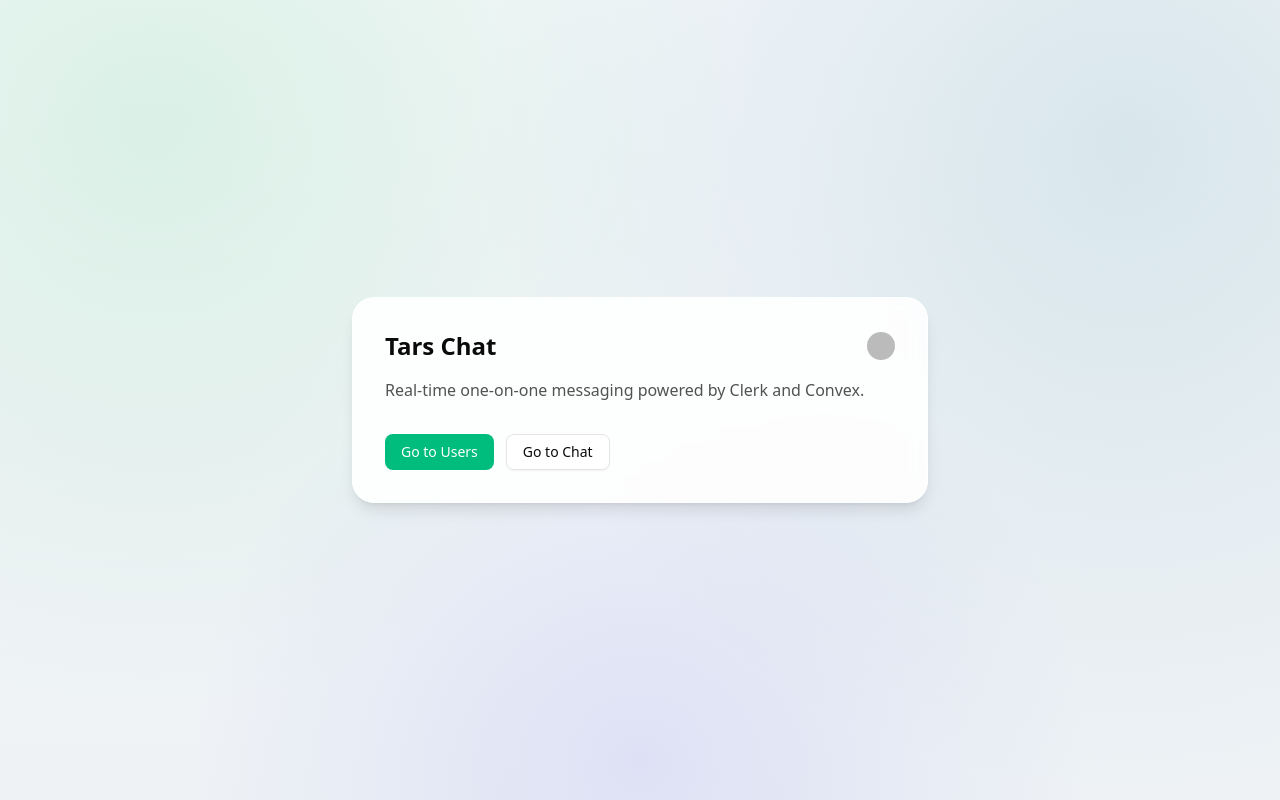
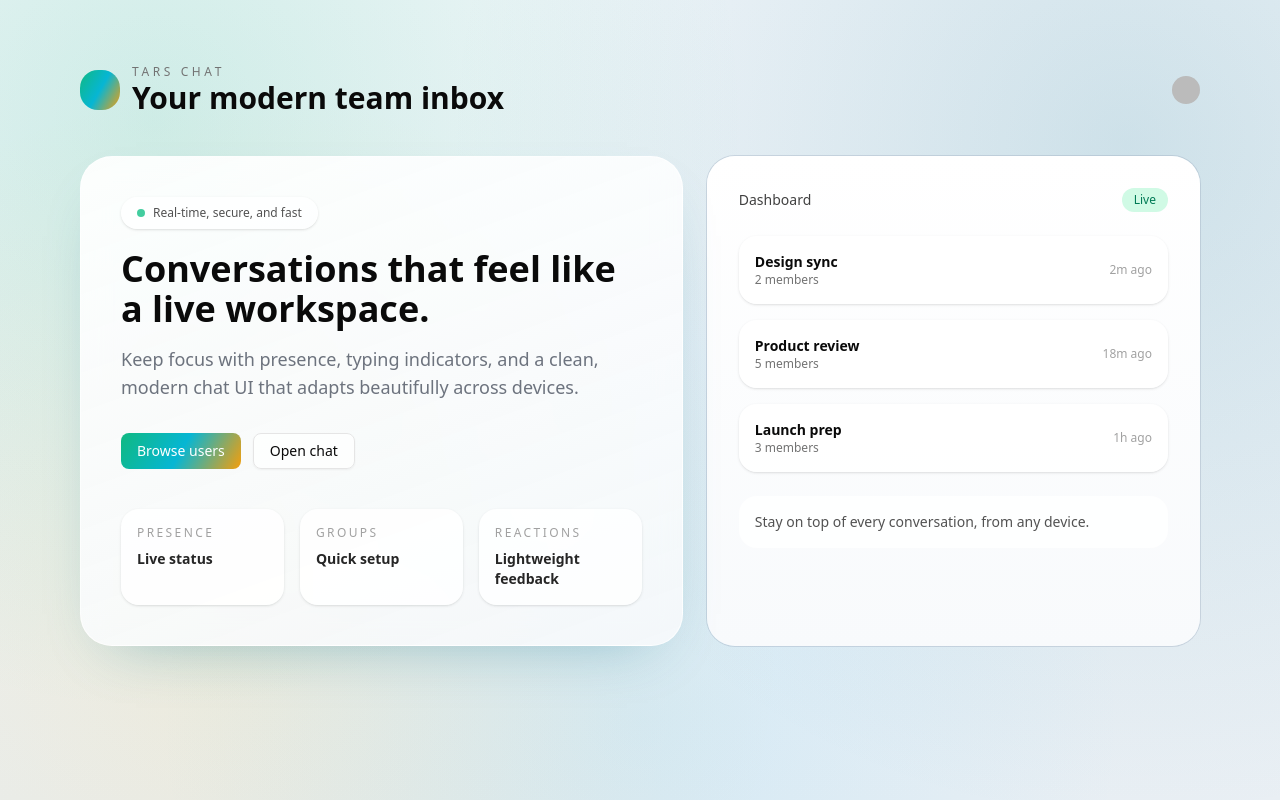
Before and after one commit to ashishbot120/tars-chat, a Next.js app: page / in a window 1280 px wide. Built offline with nearby package versions, Linux system fonts and the light colour scheme; no server answers; sample sign-in values are in the browser's storage; some icons are missing.

Commit message:
made the changes in the ui

```diff
--- a/src/app/chat/layout.tsx
+++ b/src/app/chat/layout.tsx
@@ -11,14 +11,14 @@
 
   return (
     <div className="min-h-screen bg-chat">
-      <div className="mx-auto flex w-full max-w-6xl gap-6 px-4 py-8">
+      <div className="mx-auto flex w-full max-w-6xl gap-6 px-4 py-6 md:py-10">
         <aside
           className={cn(
             "w-full md:w-80",
             isConversation ? "hidden md:block" : "block"
           )}
         >
-          <div className="card-glass rounded-3xl border border-white/60 p-5 animate-fade-in">
+          <div className="surface-glass glass-border rounded-[28px] p-5 animate-rise">
             <ChatSidebar />
           </div>
         </aside>
@@ -28,7 +28,7 @@
             isConversation ? "block" : "hidden md:block"
           )}
         >
-          <div className="card-glass rounded-3xl border border-white/60 p-3 md:p-5 animate-fade-in">
+          <div className="surface-glass glass-border rounded-[28px] p-3 md:p-5 animate-rise">
             {children}
           </div>
         </main>
--- a/src/app/globals.css
+++ b/src/app/globals.css
@@ -51,6 +51,8 @@
   --radius: 0.625rem;
   --shadow-soft: 0 20px 60px -35px rgba(15, 23, 42, 0.35);
   --shadow-strong: 0 32px 80px -40px rgba(15, 23, 42, 0.45);
+  --shadow-lift: 0 24px 60px -35px rgba(14, 116, 144, 0.45);
+  --shadow-glow: 0 28px 90px -50px rgba(16, 185, 129, 0.6);
   --background: oklch(1 0 0);
   --foreground: oklch(0.145 0 0);
   --card: oklch(1 0 0);
@@ -130,16 +132,58 @@
 @layer utilities {
   .bg-chat {
     background:
-      radial-gradient(circle at 12% 15%, rgba(34, 197, 94, 0.12), transparent 45%),
-      radial-gradient(circle at 88% 18%, rgba(14, 116, 144, 0.12), transparent 50%),
-      radial-gradient(circle at 50% 95%, rgba(99, 102, 241, 0.12), transparent 45%),
-      linear-gradient(180deg, #f5f7fa 0%, #eef2f5 100%);
+      radial-gradient(circle at 12% 15%, rgba(16, 185, 129, 0.16), transparent 45%),
+      radial-gradient(circle at 88% 18%, rgba(14, 116, 144, 0.16), transparent 52%),
+      radial-gradient(circle at 50% 90%, rgba(56, 189, 248, 0.12), transparent 50%),
+      radial-gradient(circle at 18% 80%, rgba(251, 191, 36, 0.12), transparent 45%),
+      linear-gradient(180deg, #f4f7fb 0%, #eef3f8 55%, #e9eff4 100%);
   }
 
   .card-glass {
     background: linear-gradient(180deg, rgba(255, 255, 255, 0.9), rgba(248, 250, 252, 0.95));
     box-shadow: var(--shadow-soft);
     backdrop-filter: blur(12px);
+  }
+
+  .surface-glass {
+    background: linear-gradient(160deg, rgba(255, 255, 255, 0.92), rgba(248, 250, 252, 0.85));
+    box-shadow: var(--shadow-lift);
+    backdrop-filter: blur(14px);
+  }
+
+  .surface-solid {
+    background: linear-gradient(180deg, #ffffff 0%, #f8fafc 100%);
+    box-shadow: var(--shadow-soft);
+  }
+
+  .shadow-glow {
+    box-shadow: var(--shadow-glow);
+  }
+
+  .text-muted {
+    color: rgba(15, 23, 42, 0.6);
+  }
+
+  .hover-lift {
+    transition: transform 200ms ease, box-shadow 200ms ease;
+  }
+
+  .hover-lift:hover {
+    transform: translateY(-3px);
+    box-shadow: var(--shadow-lift);
+  }
+
+  .accent-gradient {
+    background: linear-gradient(120deg, #10b981 0%, #06b6d4 50%, #f59e0b 100%);
+    color: #ffffff;
+  }
+
+  .ring-soft {
+    box-shadow: 0 0 0 1px rgba(148, 163, 184, 0.35);
+  }
+
+  .glass-border {
+    border: 1px solid rgba(255, 255, 255, 0.7);
   }
 
   .bubble-out {
@@ -180,6 +224,14 @@
     animation: scale-in 200ms ease-out;
   }
 
+  .animate-rise {
+    animation: rise 420ms cubic-bezier(0.22, 1, 0.36, 1);
+  }
+
+  .animate-shimmer {
+    animation: shimmer 2.8s ease-in-out infinite;
+  }
+
   .animate-float {
     animation: float 6s ease-in-out infinite;
   }
@@ -200,6 +252,16 @@
   to { transform: scale(1); opacity: 1; }
 }
 
+@keyframes rise {
+  from { transform: translateY(18px) scale(0.98); opacity: 0; }
+  to { transform: translateY(0) scale(1); opacity: 1; }
+}
+
+@keyframes shimmer {
+  0%, 100% { opacity: 0.7; }
+  50% { opacity: 1; }
+}
+
 @keyframes float {
   0%, 100% { transform: translateY(0); }
   50% { transform: translateY(-6px); }
--- a/src/app/page.tsx
+++ b/src/app/page.tsx
@@ -4,31 +4,105 @@
 
 export default function Home() {
   return (
-    <div className="flex min-h-screen items-center justify-center bg-chat">
-      <main className="w-full max-w-xl rounded-3xl border border-white/60 bg-white/90 p-8 shadow-lg backdrop-blur">
-        <div className="flex items-center justify-between">
-          <h1 className="text-2xl font-semibold">Tars Chat</h1>
+    <div className="min-h-screen bg-chat">
+      <div className="mx-auto flex w-full max-w-6xl flex-col gap-10 px-4 py-10 md:py-16">
+        <header className="flex items-center justify-between">
+          <div className="flex items-center gap-3">
+            <div className="h-10 w-10 rounded-2xl accent-gradient shadow-glow" />
+            <div>
+              <p className="text-xs uppercase tracking-[0.3em] text-neutral-500">
+                Tars Chat
+              </p>
+              <h1 className="text-2xl font-semibold md:text-3xl">
+                Your modern team inbox
+              </h1>
+            </div>
+          </div>
           <SignedIn>
             <UserButton />
           </SignedIn>
+        </header>
+
+        <main className="grid gap-6 lg:grid-cols-[1.1fr_0.9fr]">
+          <section className="surface-glass glass-border rounded-[32px] p-6 md:p-10 animate-rise">
+            <div className="inline-flex items-center gap-2 rounded-full bg-white/70 px-4 py-2 text-xs font-medium text-neutral-600 shadow-sm">
+              <span className="h-2 w-2 rounded-full bg-emerald-500 animate-pulse" />
+              Real-time, secure, and fast
             </div>
-        <p className="mt-4 text-neutral-600">
-          Real-time one-on-one messaging powered by Clerk and Convex.
+            <h2 className="mt-5 text-3xl font-semibold md:text-4xl">
+              Conversations that feel like a live workspace.
+            </h2>
+            <p className="mt-4 text-base text-muted md:text-lg">
+              Keep focus with presence, typing indicators, and a clean, modern
+              chat UI that adapts beautifully across devices.
             </p>
-        <div className="mt-6">
+            <div className="mt-8 flex flex-wrap gap-3">
+              <Button asChild className="accent-gradient shadow-glow">
+                <Link href="/users">Browse users</Link>
+              </Button>
+              <Button asChild variant="outline" className="bg-white/70">
+                <Link href="/chat">Open chat</Link>
+              </Button>
               <SignedOut>
-            <SignInButton />
+                <SignInButton mode="modal">
+                  <Button variant="ghost" className="text-neutral-700">
+                    Sign in
+                  </Button>
+                </SignInButton>
               </SignedOut>
             </div>
-        <div className="mt-8 flex flex-wrap gap-3">
-          <Button asChild className="bg-emerald-500 text-white hover:bg-emerald-600">
-            <Link href="/users">Go to Users</Link>
-          </Button>
-          <Button asChild variant="outline">
-            <Link href="/chat">Go to Chat</Link>
-          </Button>
+            <div className="mt-10 grid gap-4 sm:grid-cols-3">
+              {[
+                { label: "Presence", value: "Live status" },
+                { label: "Groups", value: "Quick setup" },
+                { label: "Reactions", value: "Lightweight feedback" },
+              ].map((item) => (
+                <div
+                  key={item.label}
+                  className="rounded-2xl bg-white/80 p-4 shadow-sm"
+                >
+                  <p className="text-xs uppercase tracking-[0.2em] text-neutral-400">
+                    {item.label}
+                  </p>
+                  <p className="mt-2 text-sm font-semibold text-neutral-800">
+                    {item.value}
+                  </p>
                 </div>
+              ))}
+            </div>
+          </section>
+
+          <section className="surface-solid ring-soft rounded-[28px] p-6 md:p-8 animate-rise">
+            <div className="flex items-center justify-between">
+              <p className="text-sm font-medium text-neutral-700">Dashboard</p>
+              <span className="rounded-full bg-emerald-100 px-3 py-1 text-xs text-emerald-700">
+                Live
+              </span>
+            </div>
+            <div className="mt-6 space-y-4">
+              {[
+                { title: "Design sync", time: "2m ago", status: "2 members" },
+                { title: "Product review", time: "18m ago", status: "5 members" },
+                { title: "Launch prep", time: "1h ago", status: "3 members" },
+              ].map((item) => (
+                <div
+                  key={item.title}
+                  className="flex items-center justify-between rounded-2xl bg-white/90 p-4 shadow-sm hover-lift"
+                >
+                  <div>
+                    <p className="text-sm font-semibold">{item.title}</p>
+                    <p className="text-xs text-neutral-500">{item.status}</p>
+                  </div>
+                  <p className="text-xs text-neutral-400">{item.time}</p>
+                </div>
+              ))}
+            </div>
+            <div className="mt-6 rounded-2xl bg-white/90 p-4 text-sm text-neutral-600">
+              Stay on top of every conversation, from any device.
+            </div>
+          </section>
         </main>
+      </div>
     </div>
   );
 }
--- a/src/app/sign-in/[[...sign-in]]/page.tsx
+++ b/src/app/sign-in/[[...sign-in]]/page.tsx
@@ -17,8 +17,10 @@
   const redirectUrl = searchParams?.redirect_url ?? "/users";
 
   return (
-    <div className="flex min-h-screen items-center justify-center bg-neutral-50 px-4 py-10">
-      <SignIn redirectUrl={redirectUrl} signUpUrl="/sign-up" />
+    <div className="flex min-h-screen items-center justify-center bg-chat px-4 py-10">
+      <div className="surface-glass glass-border rounded-[28px] p-6 md:p-8 animate-rise">
+        <SignIn redirectUrl={redirectUrl} signUpUrl="/sign-up" />
+      </div>
     </div>
   );
 }
--- a/src/app/sign-up/[[...sign-up]]/page.tsx
+++ b/src/app/sign-up/[[...sign-up]]/page.tsx
@@ -17,8 +17,10 @@
   const redirectUrl = searchParams?.redirect_url ?? "/users";
 
   return (
-    <div className="flex min-h-screen items-center justify-center bg-neutral-50 px-4 py-10">
-      <SignUp redirectUrl={redirectUrl} signInUrl="/sign-in" />
+    <div className="flex min-h-screen items-center justify-center bg-chat px-4 py-10">
+      <div className="surface-glass glass-border rounded-[28px] p-6 md:p-8 animate-rise">
+        <SignUp redirectUrl={redirectUrl} signInUrl="/sign-in" />
+      </div>
     </div>
   );
 }
```
Also changed, not shown: src/app/chat/page.tsx (+12 -2 lines), src/app/users/page.tsx (+10 -6 lines), src/components/UsersList.tsx (+13 -3 lines), src/components/chat/ChatSidebar.tsx (+9 -9 lines), src/components/chat/ChatWindow.tsx (+19 -9 lines). Lines whose indentation alone changed are shown as unchanged.
